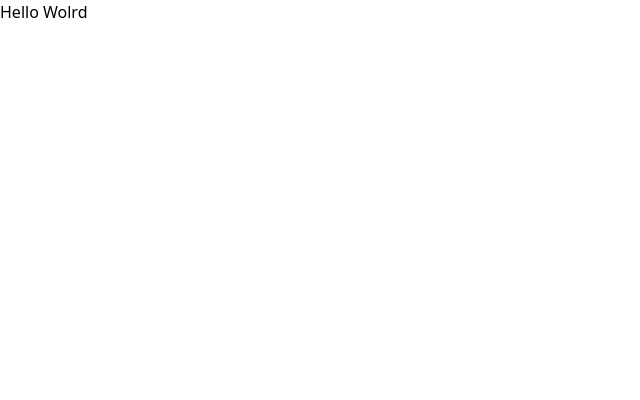
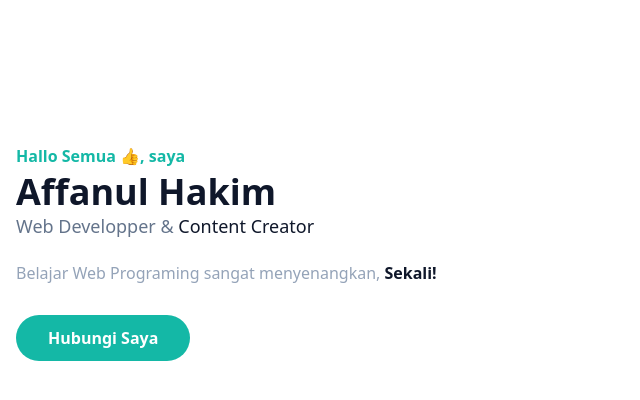
Before and after one commit to affanul-hakim/portofolio-tailwindcss, a website: page index.html in a window 1280 px wide. Shown: the whole page, without its empty margins (0-640 px from the left). Drawn offline with Linux system fonts and the light colour scheme.

Commit message:
Hero Section

```diff
--- a/index.html
+++ b/index.html
@@ -7,6 +7,34 @@
     <link rel="stylesheet" href="src/output.css" />
   </head>
   <body>
-    <h1>Hello Wolrd</h1>
+    <!-- Hero Section Start -->
+    <section id="home" class="pt-36">
+      <div class="container">
+        <div class="flex flex-wrap">
+          <div class="w-full selft-center px-4">
+            <h1 class="text-base font-semibold text-primary">
+              Hallo Semua 👍, saya
+              <span class="block font-bold text-dark text-4xl mt-1"
+                >Affanul Hakim
+              </span>
+            </h1>
+            <h2 class="font-medium text-slate-500 text-lg mb-5">
+              Web Developper &
+              <spanc class="text-dark"> Content Creator </spanc>
+            </h2>
+            <p class="font-medium text-slate-400 mb-10 leading-relaxed">
+              Belajar Web Programing sangat menyenangkan,
+              <span class="text-dark font-bold">Sekali!</span>
+            </p>
+            <a
+              href="#"
+              class="text-balance font-semibold text-white bg-primary py-3 px-8 rounded-full hover:shadow-lg hover:opacity-80 transition duration-300 ease-in-out"
+              >Hubungi Saya</a
+            >
+          </div>
+        </div>
+      </div>
+    </section>
+    <!-- Hero Section End -->
   </body>
 </html>
--- a/tailwind.config.js
+++ b/tailwind.config.js
@@ -2,7 +2,12 @@
 module.exports = {
   content: ["index.html"],
   theme: {
-    extend: {},
+    extend: {
+      colors: {
+        primary: "#14b8a6",
+        dark: "#0f172a",
+      },
+    },
   },
   plugins: [],
 };
```
Also changed, not shown: src/output.css.
